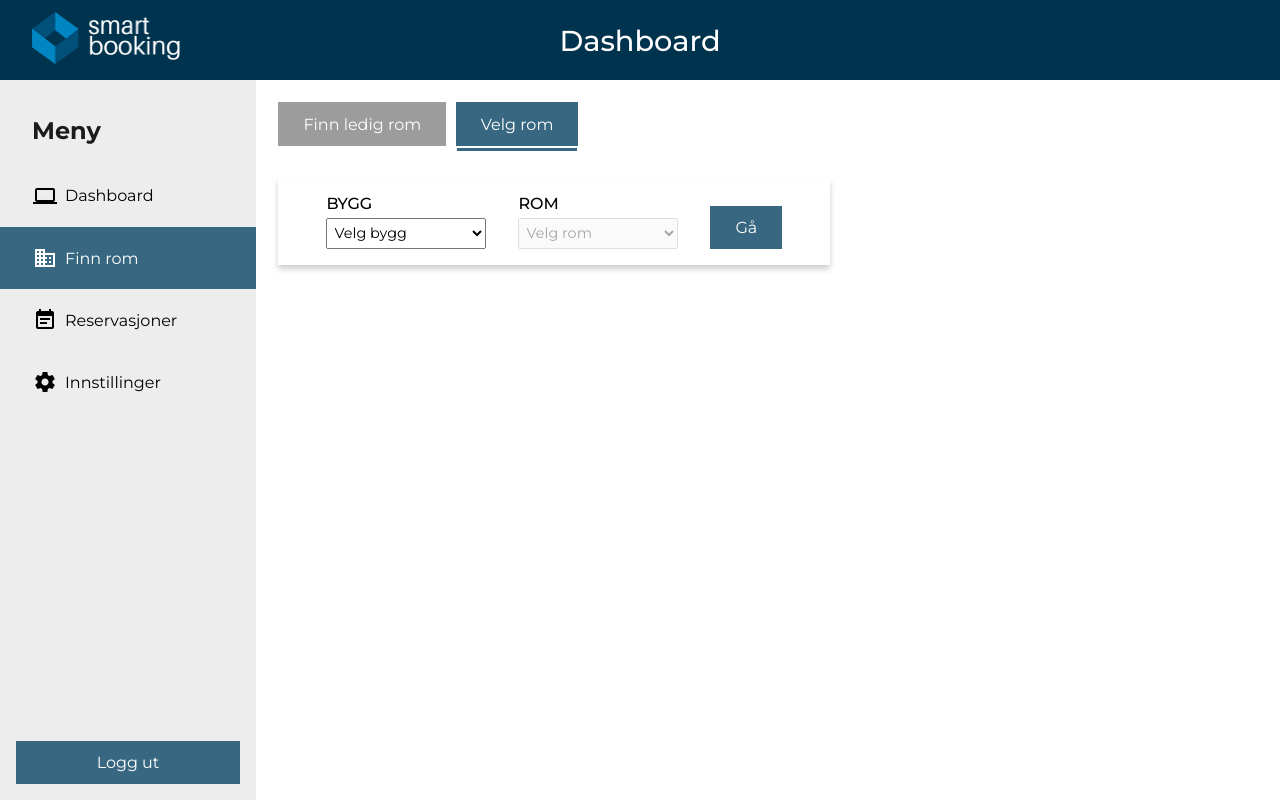
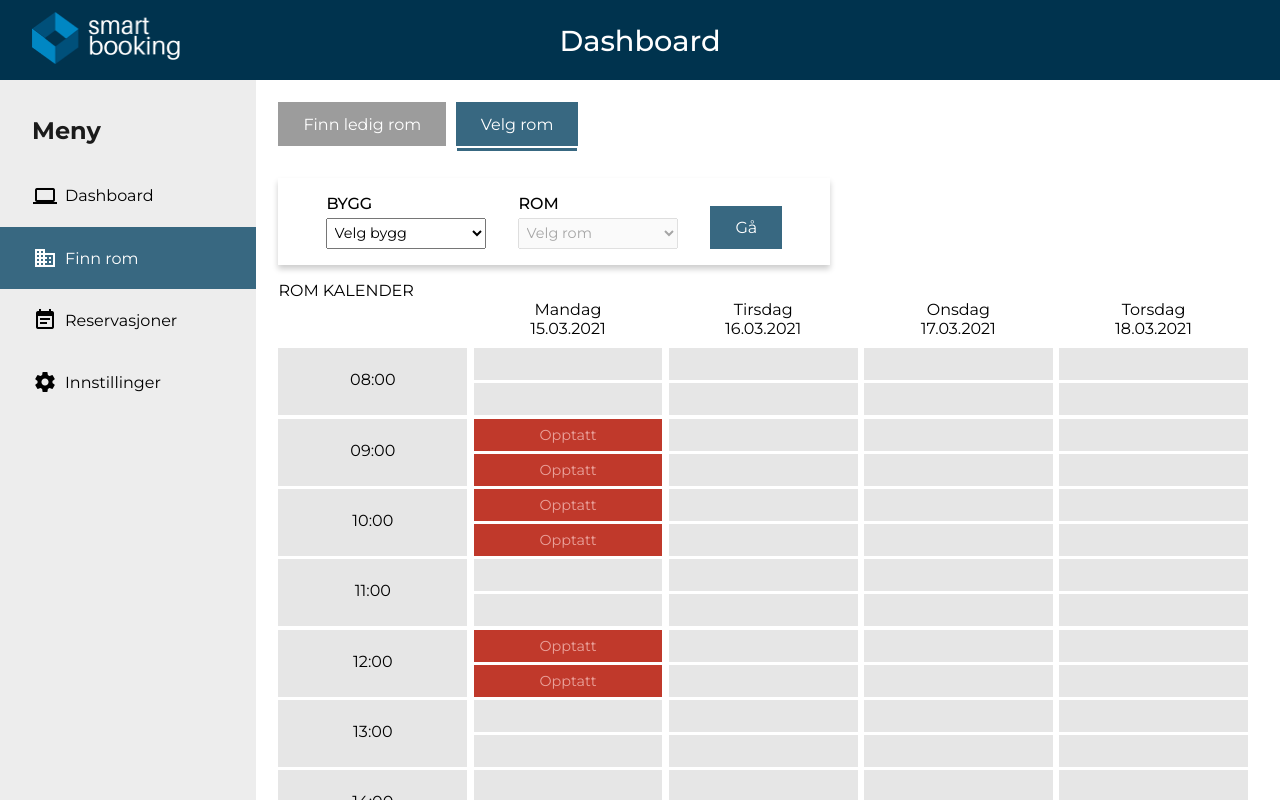
Before and after one commit to HakonHarnes/smartbooking, a Vue app: page /finn-rom/velg in a window 1280 px wide. Shown: the top 800 px of the page. Built offline with nearby package versions, Linux system fonts and the light colour scheme.

Commit message:
can soon book available room

```diff
--- /dev/null
+++ b/src/components/calendar/DayItem.vue
@@ -0,0 +1,86 @@
+<template>
+    <div class="day">
+        <div class="description">
+            <div>{{ day }}</div>
+            <div>{{ date }}</div>
+        </div>
+        <div class="hours">
+            <div class="hour" v-for="(hour, index) in hours" :key="index" :style="hour ? busy : null">
+                <div v-if="hour">{{ hour }}</div>
+                <div v-else @click="book(index)" class="available"></div>
+            </div>
+        </div>
+    </div>
+</template>
+
+<script>
+export default {
+    props: {
+        day: String,
+        date: String,
+        reservations: Array,
+        startTime: Number,
+        endTime: Number
+    },
+    data() {
+        return {
+            hours: [...Array((this.endTime - this.startTime) * 2)]
+        };
+    },
+    computed: {
+        numHours() {
+            return this.endTime - this.startTime;
+        },
+        busy() {
+            return { backgroundColor: '#c0392b', color: '#e9a29b' };
+        }
+    },
+    methods: {
+        calcNumHalfHours(start, end) {
+            return Math.abs(end - start) / 1.8e6;
+        },
+        book(idx) {
+            alert(idx);
+        }
+    },
+    created() {
+        this.reservations.forEach(res => {
+            [...Array(this.calcNumHalfHours(res.start, res.end))].forEach((_, idx) => {
+                this.hours[(res.start.getUTCHours() - this.startTime) * 2 + idx] = 'Opptatt';
+            });
+        });
+    },
+    mounted() {}
+};
+</script>
+
+<style scoped>
+.description {
+    height: 3rem;
+}
+.day {
+    margin-right: 0.2rem;
+    text-align: center;
+}
+.hour {
+    height: 2rem;
+    font-size: 0.9rem;
+    line-height: 2rem;
+    background-color: #e6e6e6;
+}
+.hours {
+    display: grid;
+    grid-auto-rows: 2rem;
+    grid-row-gap: 0.2rem;
+}
+
+.available {
+    width: 100%;
+    cursor: pointer;
+    height: 100%;
+}
+
+.available:hover {
+    background-color: #27ae60;
+}
+</style>
--- /dev/null
+++ b/src/components/calendar/DescriptionItem.vue
@@ -0,0 +1,44 @@
+<template>
+    <div class="description">
+        <div class="box"></div>
+        <div class="hour" v-for="hour in hours" :key="hour">
+            {{ hour }}
+        </div>
+    </div>
+</template>
+
+<script>
+export default {
+    props: {
+        startTime: Number,
+        endTime: Number
+    },
+    computed: {
+        hours() {
+            return [...Array(this.endTime - this.startTime)].map((_, idx) => this.formatHour(this.startTime + idx));
+        }
+    },
+    methods: {
+        formatHour(hour) {
+            return hour > 9 ? `${hour}:00` : `0${hour}:00`;
+        }
+    }
+};
+</script>
+
+<style scoped>
+.box {
+    height: 3rem;
+}
+.description {
+    margin-right: 0.2rem;
+    text-align: center;
+}
+.hour {
+    margin-bottom: 0.2rem;
+    vertical-align: middle;
+    height: 4.2rem;
+    line-height: 4rem;
+    background-color: #e6e6e6;
+}
+</style>
--- /dev/null
+++ b/src/components/calendar/RoomCalendar.vue
@@ -0,0 +1,58 @@
+<template>
+    <div class="root">
+        <div>ROM KALENDER</div>
+        <div class="calendar">
+            <description-item :start-time="8" :end-time="16"></description-item>
+            <day-item
+                v-for="day in days"
+                :key="day.date"
+                :day="day.name"
+                :date="day.date"
+                :reservations="day.reservations"
+                :start-time="startTime"
+                :end-time="endTime"
+            ></day-item>
+        </div>
+    </div>
+</template>
+
+<script>
+import DayItem from './DayItem';
+import DescriptionItem from './DescriptionItem';
+
+export default {
+    components: { DayItem, DescriptionItem },
+    data() {
+        return {
+            startTime: 8,
+            endTime: 16,
+            days: [
+                {
+                    name: 'Mandag',
+                    date: '15.03.2021',
+                    reservations: [
+                        { start: new Date('2021-03-17T09:30:00.000Z'), end: new Date('2021-03-17T11:30:00.000Z') },
+                        { start: new Date('2021-03-17T12:00:00.000Z'), end: new Date('2021-03-17T13:00:00.000Z') }
+                    ]
+                },
+                { name: 'Tirsdag', date: '16.03.2021', reservations: [] },
+                { name: 'Onsdag', date: '17.03.2021', reservations: [] },
+                { name: 'Torsdag', date: '18.03.2021', reservations: [] },
+                { name: 'Fredag', date: '19.03.2021', reservations: [] }
+            ]
+        };
+    }
+};
+</script>
+
+<style scoped>
+.calendar {
+    display: grid;
+    grid-gap: 0.2rem;
+    grid-template-columns: repeat(auto-fit, minmax(10rem, 12rem));
+}
+
+.tab {
+    background-color: lawngreen;
+}
+</style>
--- a/src/components/reservations/ReservationListItem.vue
+++ b/src/components/reservations/ReservationListItem.vue
@@ -24,7 +24,8 @@ export default {
         description: String,
         start: Date,
         end: Date,
-        type: String
+        type: String,
+        dateSubstringChars: Array
     },
     emits: ['handle-action'],
     methods: {
@@ -37,7 +38,7 @@ export default {
         convertDate(date) {
             return date
                 .toLocaleString()
-                .slice(0, -3)
+                .slice(this.dateSubstringChars[0], this.dateSubstringChars[1])
                 .replace(',', '');
         }
     },
--- a/src/components/rooms/ChooseRoom.vue
+++ b/src/components/rooms/ChooseRoom.vue
@@ -1,11 +1,13 @@
 <template>
     <choose-room-search></choose-room-search>
+    <room-calendar></room-calendar>
 </template>
 
 <script>
-import ChooseRoomSearch from '../forms/rooms/ChooseRoomSearch.vue';
+import ChooseRoomSearch from '../forms/rooms/ChooseRoomSearch';
+import RoomCalendar from '../calendar/RoomCalendar';
 
 export default {
-    components: { ChooseRoomSearch }
+    components: { ChooseRoomSearch, RoomCalendar }
 };
 </script>
--- a/src/components/rooms/FindRoom.vue
+++ b/src/components/rooms/FindRoom.vue
@@ -1,24 +1,26 @@
 <template>
     <find-room-search @find-rooms="findRooms"></find-room-search>
-    <div v-if="loading" class="container">
-        <base-spinner></base-spinner>
-    </div>
-    <base-card v-else-if="results.length && !loading">
+    <!-- <div v-if="loading" class="container"></div> -->
+    <base-card v-if="results.length || loading">
+        <base-spinner v-if="loading"></base-spinner>
+        <template v-else-if="results.length && !loading">
             <base-list-description :columns="columns"></base-list-description>
             <reservation-list-item
                 v-for="res in reservations"
                 :key="res.id"
                 :id="res.id"
-            :roomName="res.roomName"
+                :room-name="res.roomName"
                 :building="res.building"
                 :seats="res.seats"
                 :description="res.description"
                 :start="res.start"
                 :end="res.end"
                 :type="'add'"
+                :dateSubstringChars="[11, -3]"
                 @handle-action="createReservation"
             >
             </reservation-list-item>
+        </template>
     </base-card>
 </template>
 
@@ -46,8 +48,11 @@ export default {
     },
     methods: {
         createReservation() {},
-        findRooms() {
-            this.$store.dispatch('rooms/findRooms');
+        async findRooms() {
+            const res = await this.$store.dispatch('rooms/findRooms');
+            console.log(res);
+            this.$store.dispatch('setLoading', { loading: false });
+            this.results = [1];
         }
     }
 };
--- a/src/pages/ReservetationsPage.vue
+++ b/src/pages/ReservetationsPage.vue
@@ -22,6 +22,7 @@
                     :start="res.start"
                     :end="res.end"
                     :type="'delete'"
+                    :dateSubstringChars="[0, -3]"
                     @handle-action="deleteReservation"
                 ></reservation-list-item>
             </ul>
--- a/src/store/modules/rooms/actions.js
+++ b/src/store/modules/rooms/actions.js
@@ -6,7 +6,9 @@ export default {
         };
         commit('addRoom', newRoom);
     },
-    findRooms({ commit }) {
+    async findRooms({ commit }) {
         commit('setLoading', true, { root: true });
+        const res = await fetch('https://jsonplaceholder.typicode.com/posts');
+        return res.json();
     }
 };
```
Lines whose indentation alone changed are shown as unchanged.
